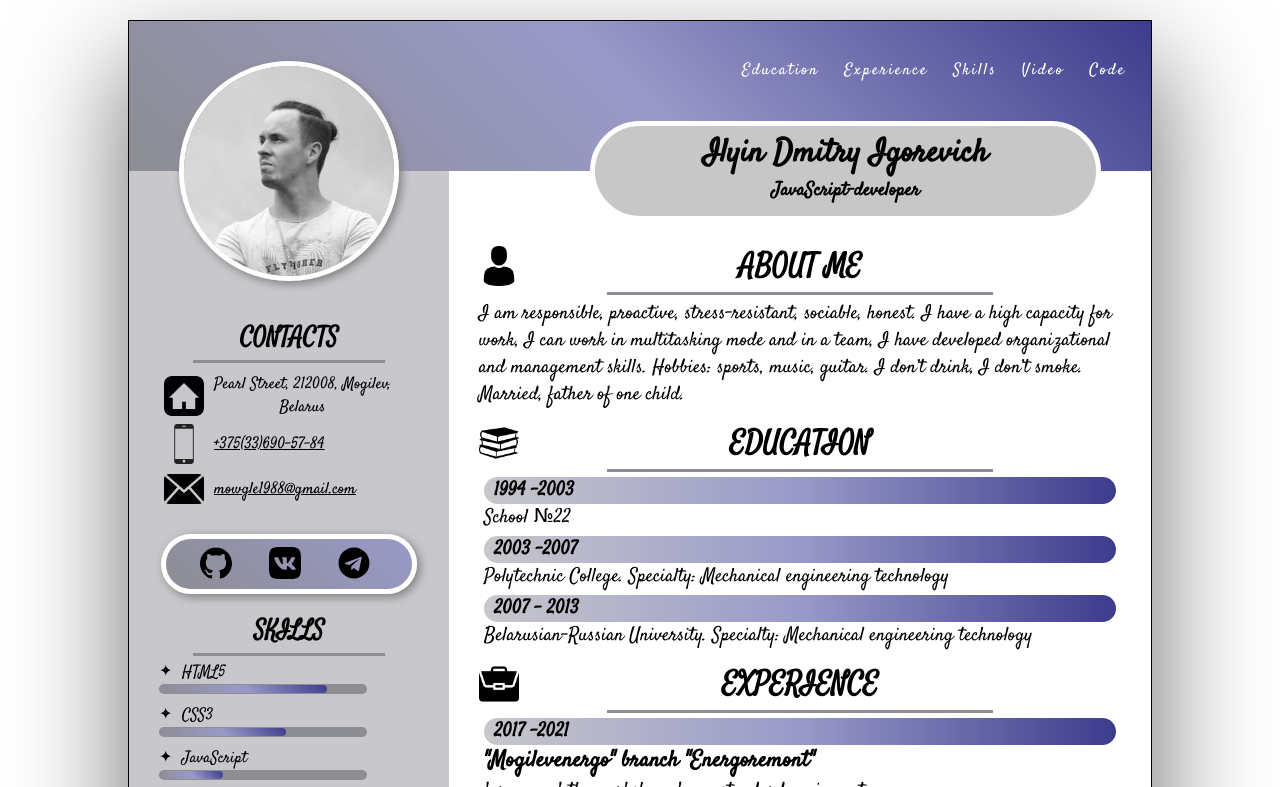
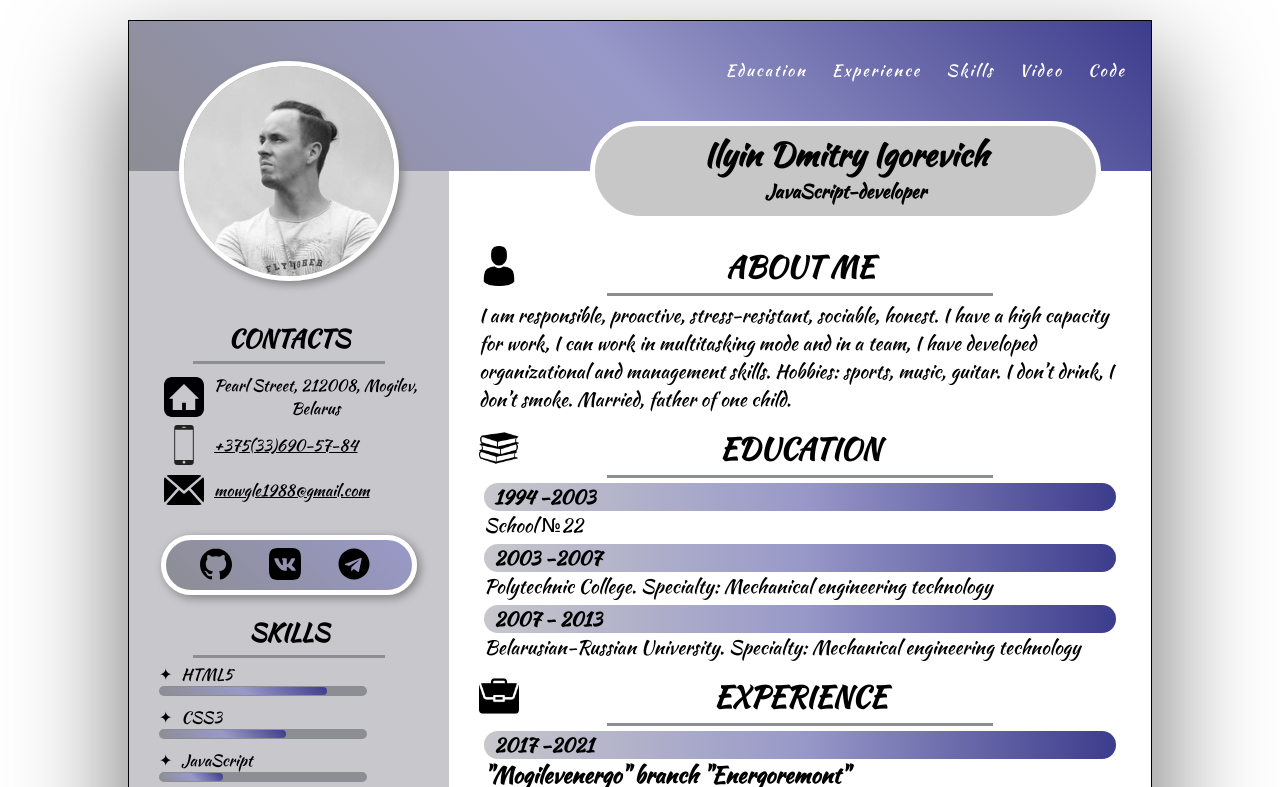
Before and after one commit to Mowgle88/rsschool-cv, a website: page index.html in a window 1280 px wide. Shown: the top 787 px of the page. Drawn offline with Linux system fonts and the light colour scheme.

Commit message:
feat: change fonts

```diff
--- a/css/style.css
+++ b/css/style.css
@@ -14,7 +14,7 @@ html {
   max-width: 1200px;
   margin: 20px auto;
   border: black solid 1px;
-  font-family: "Satisfy", cursive;
+  font-family: 'Kaushan Script', cursive;
   box-shadow: 1px 50px 100px 10px rgb(0 0 0 / 50%);
 }
 
--- a/index.html
+++ b/index.html
@@ -7,9 +7,9 @@
   <meta name="viewport" content="width=device-width, initial-scale=1.0">
   <link rel="shortcut icon" href="./logo/icon-cv2.png" type="image/png">
   <link rel="stylesheet" href="./css/style.css">
-  <link rel="preconnect" href="https://fonts.googleapis.com">
-  <link rel="preconnect" href="https://fonts.gstatic.com" crossorigin>
-  <link href="https://fonts.googleapis.com/css2?family=Satisfy&display=swap" rel="stylesheet">
+
+  <link href="https://fonts.googleapis.com/css?family=Kaushan+Script|Montserrat:300i,400,700&amp;subset=cyrillic-ext" rel="stylesheet">
+  <link rel="stylesheet" href="https://use.fontawesome.com/releases/v5.7.2/css/all.css" integrity="sha384-fnmOCqbTlWIlj8LyTjo7mOUStjsKC4pOpQbqyi7RrhN7udi9RwhKkMHpvLbHG9Sr" crossorigin="anonymous">
 
   <script src="./highlight.min.js"></script>
   <link rel="stylesheet" href="./styles/gradient-dark.min.css">
```
